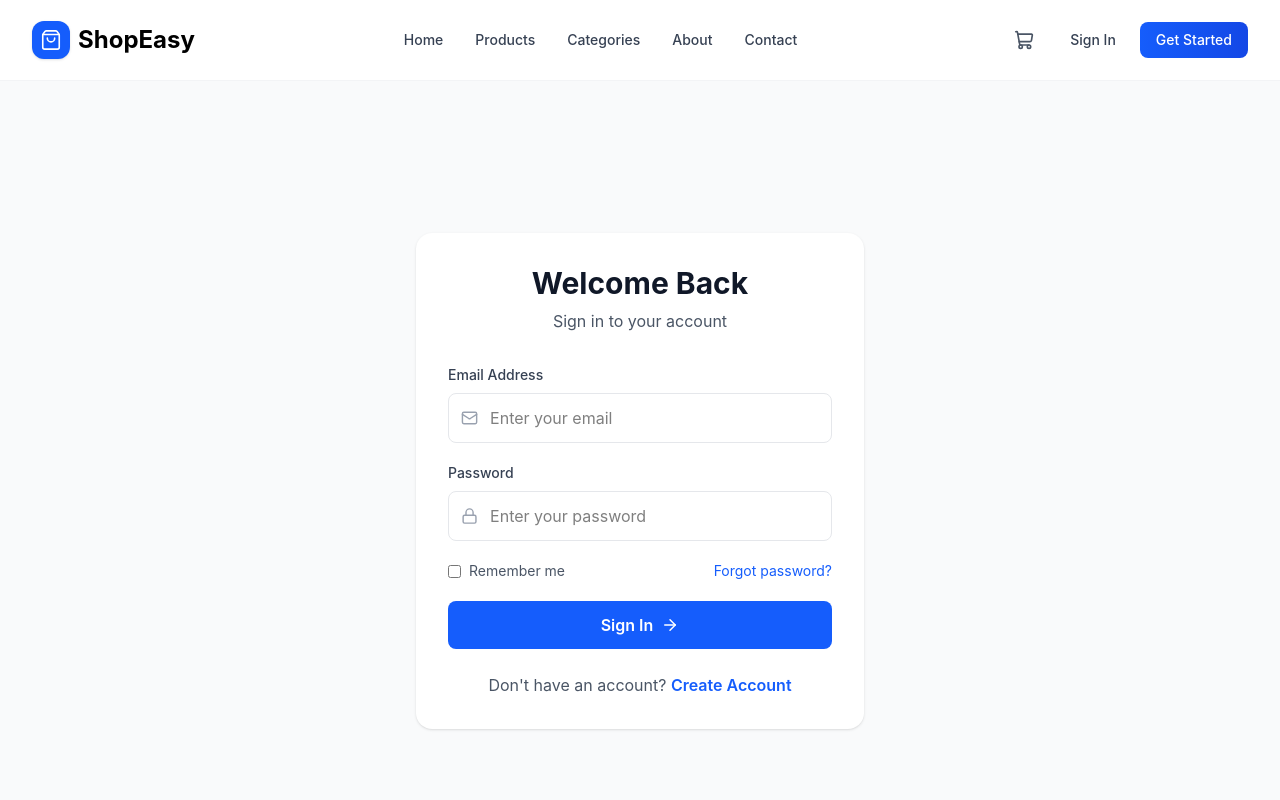
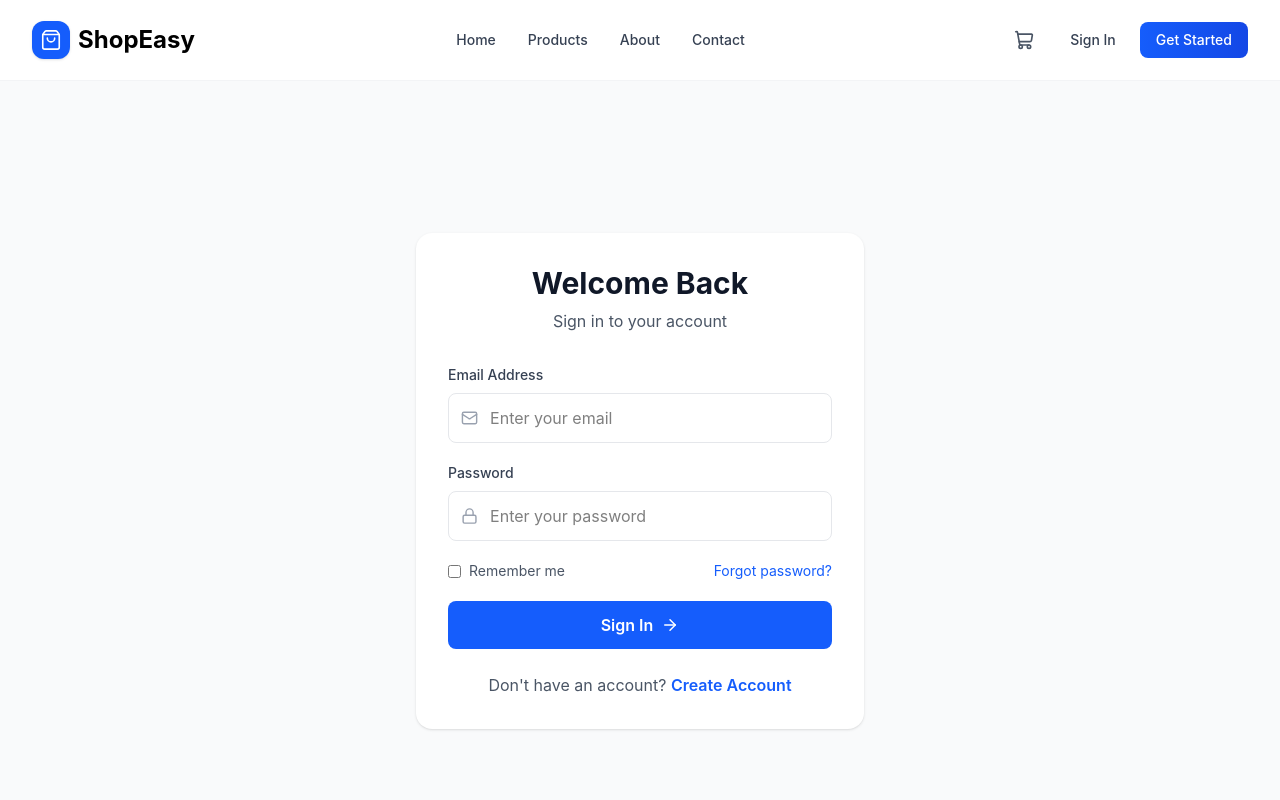
Before and after one commit to mranand362/ReduxToolkit-Ecommerce, a React (Vite) app in the folder frontend/: page /login in a window 1280 px wide. Shown: the top 800 px of the page. Built offline with nearby package versions, Linux system fonts and the light colour scheme.

Commit message:
Update Header.jsx

```diff
--- a/frontend/src/common/Header.jsx
+++ b/frontend/src/common/Header.jsx
@@ -41,7 +41,7 @@ const Header = () => {
     const links = [
       { name: "Home", path: "/" },
       { name: "Products", path: "/products" },
-      { name: "Categories", path: "/categories" },
+
       { name: "About", path: "/about" },
       { name: "Contact", path: "/contact" }
     ];
```
